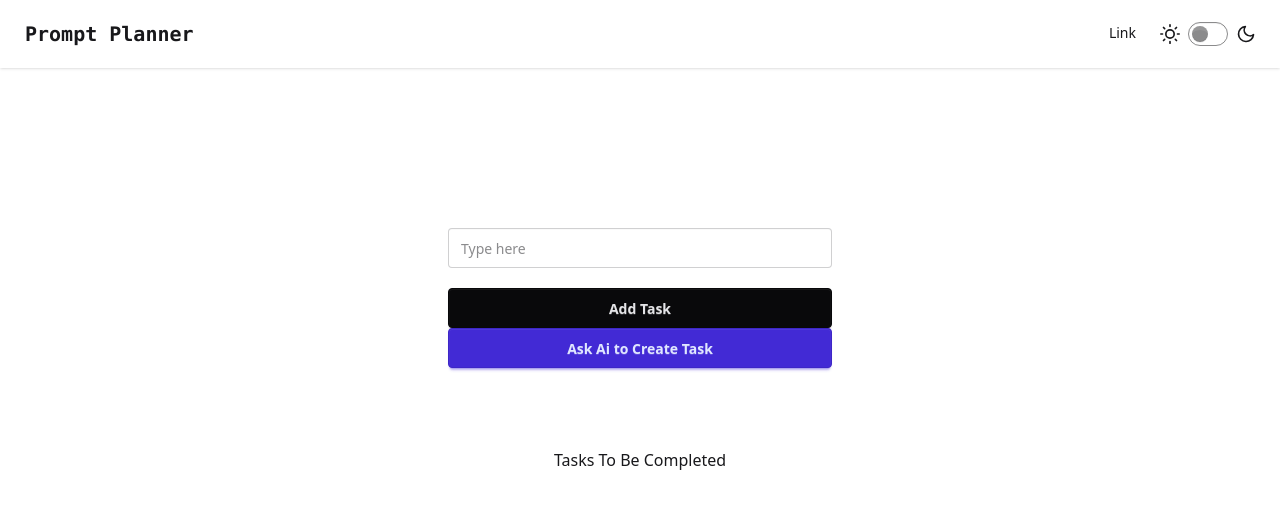
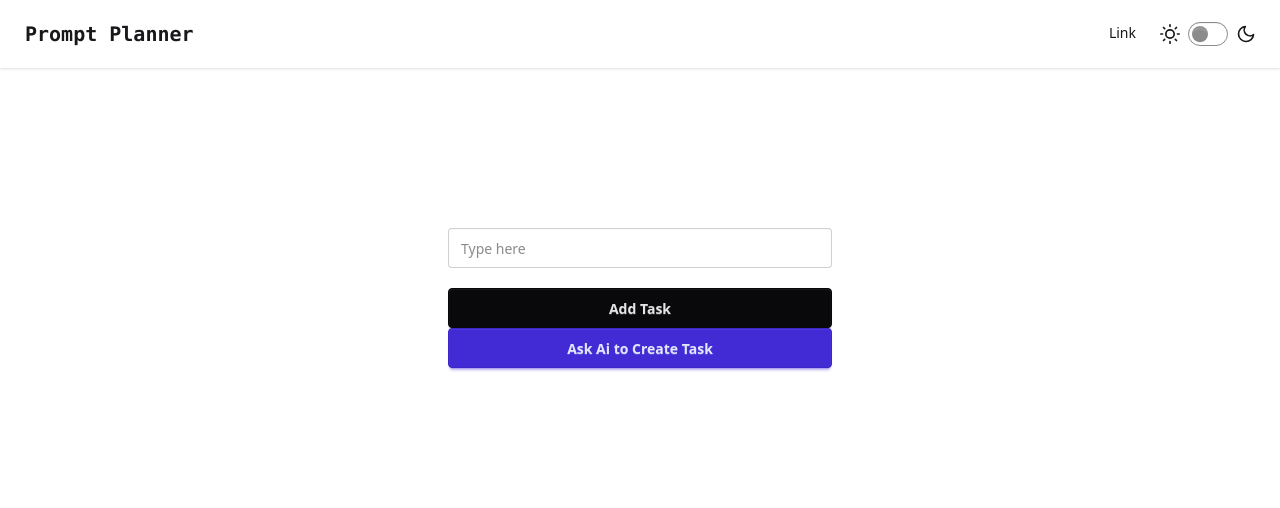
Before and after one commit to ameenamzz/prompt-planner, a React (Vite) app: page / in a window 1280 px wide. Shown: the top 508 px of the page. Built offline with nearby package versions, Linux system fonts and the light colour scheme.

Commit message:
Conditionally render task completion header based on task array length

```diff
--- a/src/components/AddTask.jsx
+++ b/src/components/AddTask.jsx
@@ -33,7 +33,9 @@ const AddTask = () => {
         </div>
       </div>
       <div className=" mt-20">
-        <h1 className="flex justify-center">Tasks To Be Completed</h1>
+        {taskArray.length === 0 ? null : (
+          <h1 className="flex justify-center">Tasks To Be Completed</h1>
+        )}
         {taskArray.map((list) => (
           <ListTask data={list} />
         ))}
```
